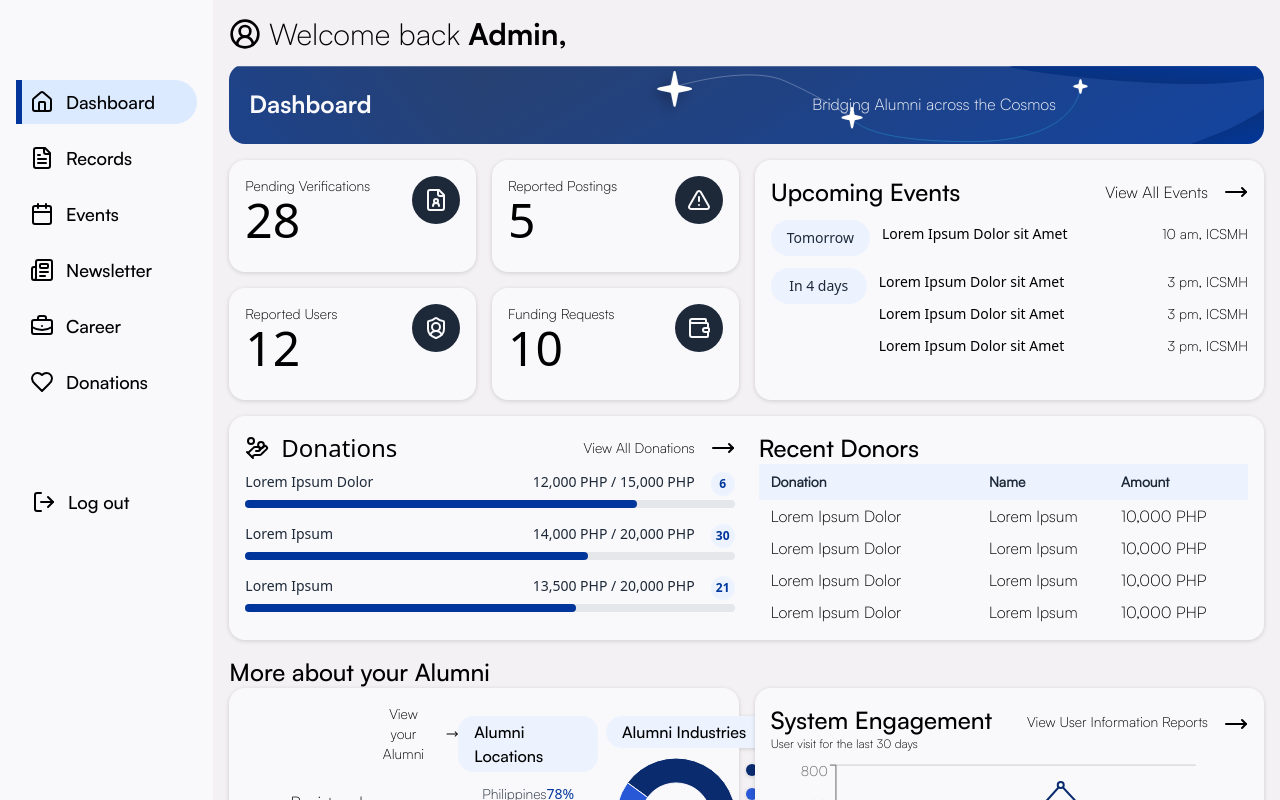
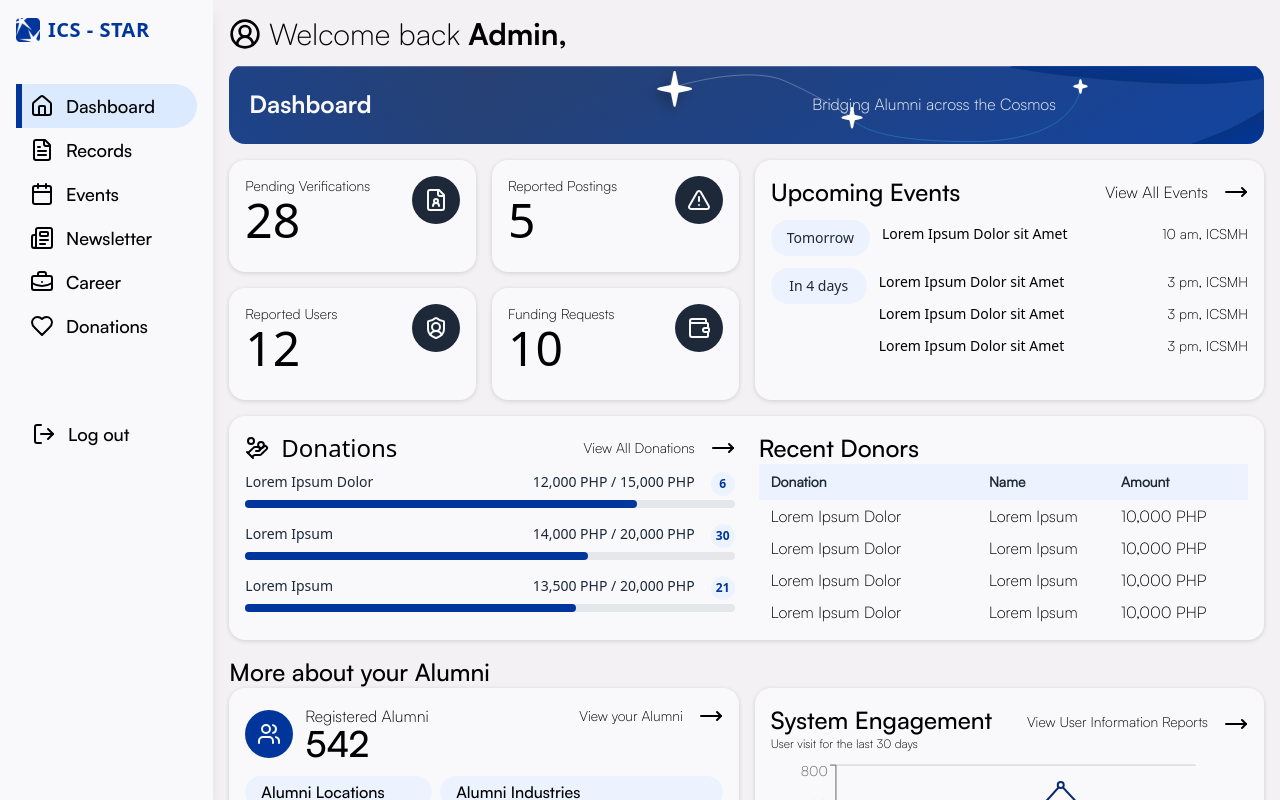
Before and after one commit to cazhiareese/ICS-STAR, a React (Vite) app in the folder app/: page /admin in a window 1280 px wide. Built offline with nearby package versions, Linux system fonts and the light colour scheme.

Commit message:
chore: componentized sidebar

```diff
--- a/app/src/RootPages/AdminPages/admindashboard.jsx
+++ b/app/src/RootPages/AdminPages/admindashboard.jsx
@@ -6,6 +6,8 @@ import {
 } from "recharts";
 
 import SidebarItem from "../../components/AdminComponents/sidebaritem";
+import IcsStarLogo from "../../components/icsstar_logo";
+import Sidebar from "../../components/AdminComponents/adminsidebar";
 
 function AdminLanding() {
   // To apply selected on sidebar item
@@ -90,25 +92,9 @@ function AdminLanding() {
   ];
 
   return <>
-  <div className="flex flex-row">
+  <div className="flex lg:flex-row flex-col">
     {/* Sidebar */}
-    <div className="bg-white hidden h-screen lg:flex flex-col gap-3 px-4 pt-20 w-2/12">
-      {/* Sidebar items */}
-      {sidebarItems.map((item) => (
-          <SidebarItem
-            key={item.id}
-            title={item.title}
-            icon={item.icon}
-            isSelected={selected === item.id}
-            onClick={() => setSelected(item.id)}
-          />
-        ))}
-        {/* Log out */}
-      <div className={`flex flex-row p-2 rounded-r-3xl items-center ml-2 mt-16 cursor-pointer`}>
-        <span className="mr-3"><LogOut /></span>
-        <p className="text-lg font-satoshi-medium">Log out</p>
-      </div>
-    </div>
+    <Sidebar selected={selected} setSelected={setSelected} sidebarItems={sidebarItems} />
 
     {/* Dashboard area */}
     <div className="bg-[rgb(243,241,244)] flex-1 lg:max-h-screen overflow-auto">
@@ -126,7 +112,7 @@ function AdminLanding() {
         {/* Dashboard Banner */}
           <div className="col-start-1 col-span-2 lg:col-span-4 row-start-1 rounded-2xl bg-cover bg-center bg-no-repeat bg-[url('/assets/DashboardBanner.svg')] flex items-center justify-between">
             <p className="text-white font-satoshi-bold text-2xl ml-5"> Dashboard </p>
-            <p className="text-white font-satoshi-light mr-3 lg:mr-52"> Bridging Alumni across the Cosmos </p>
+            <p className="text-white font-satoshi-light mr-3 lg:mr-52 hidden lg:block"> Bridging Alumni across the Cosmos </p>
           </div>
         {/* Pending Verifications */}
           <div className={`${dashboardCard} col-start-1 row-start-2 flex flex-row justify-between`}>
@@ -265,7 +251,7 @@ function AdminLanding() {
           <h2 className="">More about your Alumni</h2>
         </div>
         {/* Registered Alumni */}
-          <div className={`${dashboardCard} col-span-2 row-start-7 lg:row-start-6 flex lg:flex-row flex-col`}>
+          <div className={`${dashboardCard} col-span-2 row-start-7 lg:row-start-6 flex flex-col`}>
             {/* Alumni header */}
             <div className="flex flex-row justify-between">
               {/* Registed Alumni count */}
--- /dev/null
+++ b/app/src/components/AdminComponents/adminsidebar.jsx
@@ -0,0 +1,66 @@
+import React, { useState } from "react";
+import { LogOut, Menu } from "lucide-react";
+import SidebarItem from "./sidebaritem";
+import IcsStarLogo from "../icsstar_logo"; // Ensure correct import path
+
+function Sidebar({ selected, setSelected, sidebarItems }) {
+  const [isOpen, setIsOpen] = useState(false); // Manage mobile menu state
+
+  return (
+    <>
+      {/* Top Bar for Small Screens */}
+      <div className={`${isOpen ? "hidden" : ""}bg-white w-full flex lg:hidden items-center justify-between px-4 py-3 shadow-md`}>
+        {/* Menu Button */}
+        <button onClick={() => setIsOpen(true)} className="text-gray-700">
+          <Menu size={28} />
+        </button>
+        {/* Placeholder for alignment */}
+        <div className="w-7"></div>
+      </div>
+
+      {/* Sidebar */}
+      <div
+        className={`fixed top-0 left-0 h-full bg-white shadow-lg transition-transform duration-300 z-50 ${
+          isOpen ? "translate-x-0 w-3/4 sm:w-1/2" : "-translate-x-full"
+        } lg:translate-x-0 lg:static lg:flex lg:flex-col lg:w-2/12 lg:h-screen px-4 pt-4`}
+      >
+        {/* ICS-STAR Logo */}
+        <div className="mb-10">
+          <IcsStarLogo />
+        </div>
+
+        {/* Sidebar items */}
+        {sidebarItems.map((item) => (
+          <SidebarItem
+            key={item.id}
+            title={item.title}
+            icon={item.icon}
+            isSelected={selected === item.id}
+            onClick={() => {
+              setSelected(item.id);
+              setIsOpen(false); // Close menu on mobile when selecting an item
+            }}
+          />
+        ))}
+
+        {/* Log out */}
+        <div className="flex flex-row p-2 rounded-r-3xl items-center ml-2 mt-16 cursor-pointer">
+          <span className="mr-3">
+            <LogOut />
+          </span>
+          <p className="text-lg font-satoshi-medium">Log out</p>
+        </div>
+      </div>
+
+      {/* Overlay (Backdrop) - Click to Close Sidebar */}
+      {isOpen && (
+        <div
+          className="fixed inset-0 bg-black opacity-90 lg:hidden z-40"
+          onClick={() => setIsOpen(false)}
+        ></div>
+      )}
+    </>
+  );
+}
+
+export default Sidebar;
--- /dev/null
+++ b/app/src/components/icsstar_logo.jsx
@@ -0,0 +1,13 @@
+import React from 'react'
+import logo from '../assets/Subtract.png'
+
+function IcsStarLogo() {
+  return (
+    <div className="text-xl font-bold flex items-center">
+      <img src={logo} alt="Logo" className="h-6 mr-2" />
+    <span className="font-sans text-primary tracking-wide">ICS - STAR</span> {/* Custom Font & Color */}
+  </div>
+  )
+}
+
+export default IcsStarLogo
```
